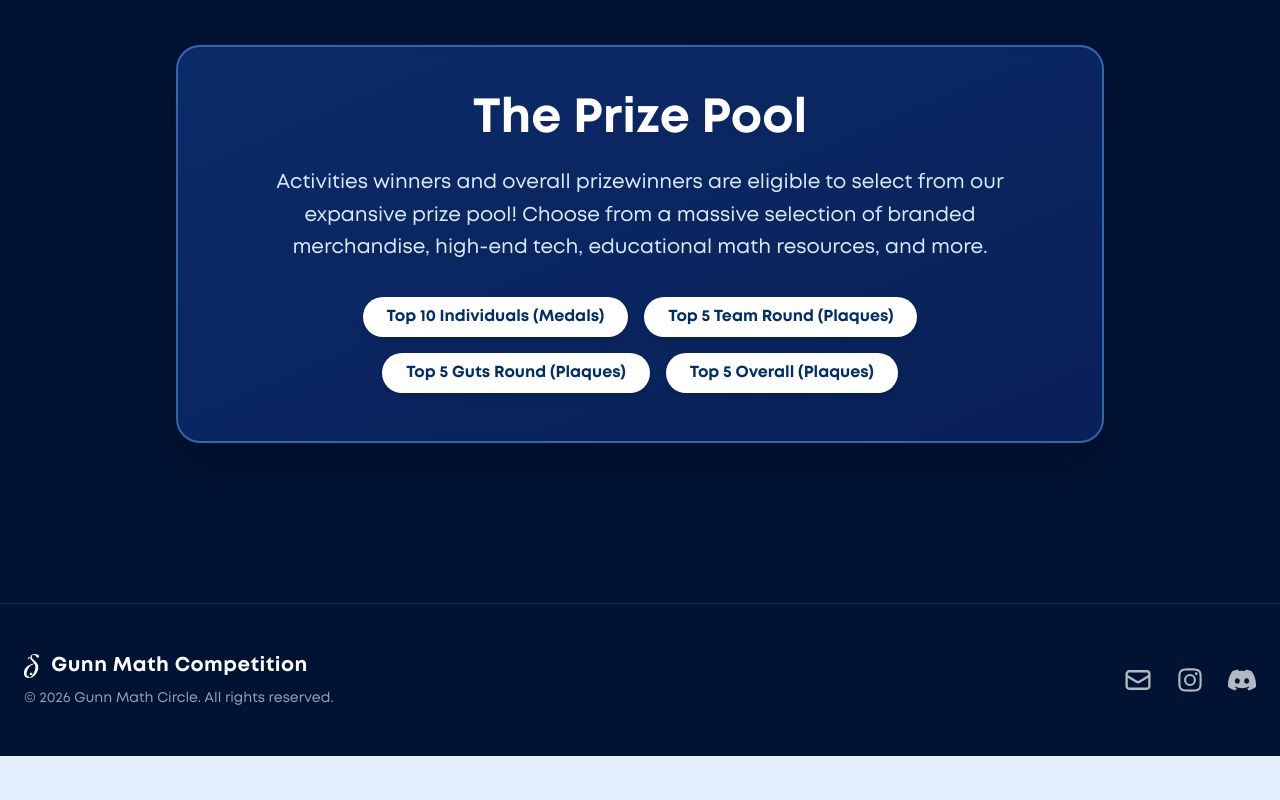
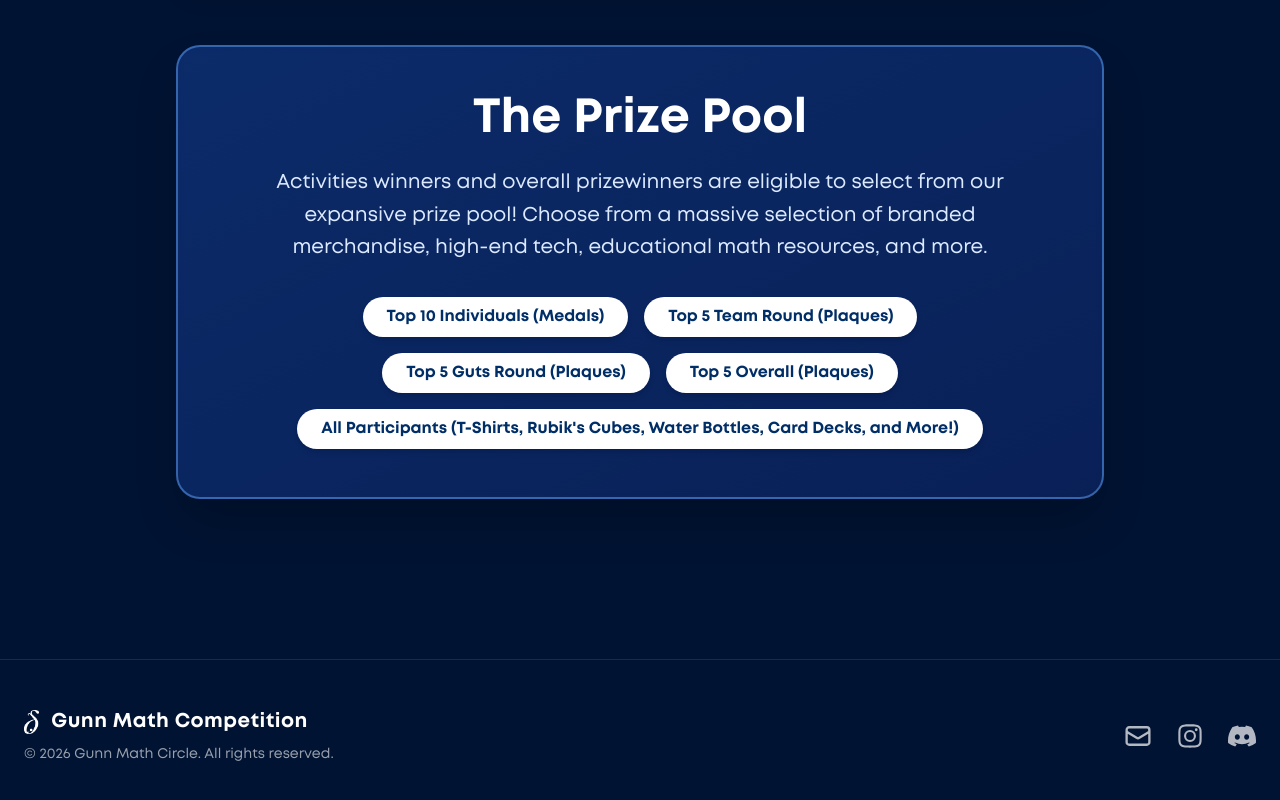
Before and after one commit to GunnMath/gmc-new-website, a Next.js app: page /prizes in a window 1280 px wide. Shown: the part 2206-3006 px from the top of the page. Before the commit the page ends 2962 px from the top, so only its background shows below. Built offline with nearby package versions, Linux system fonts and the light colour scheme.

Commit message:
participation prize pool

```diff
--- a/app/prizes/page.tsx
+++ b/app/prizes/page.tsx
@@ -128,6 +128,7 @@ export default function PrizesAndScoring() {
               <div className="bg-white px-6 py-2 rounded-full font-bold shadow-md">Top 5 Team Round (Plaques)</div>
               <div className="bg-white px-6 py-2 rounded-full font-bold shadow-md">Top 5 Guts Round (Plaques)</div>
               <div className="bg-white px-6 py-2 rounded-full font-bold shadow-md">Top 5 Overall (Plaques)</div>
+              <div className="bg-white px-6 py-2 rounded-full font-bold shadow-md">All Participants (T-Shirts, Rubik's Cubes, Water Bottles, Card Decks, and More!)</div>
           </div>
         </div>
 
```
